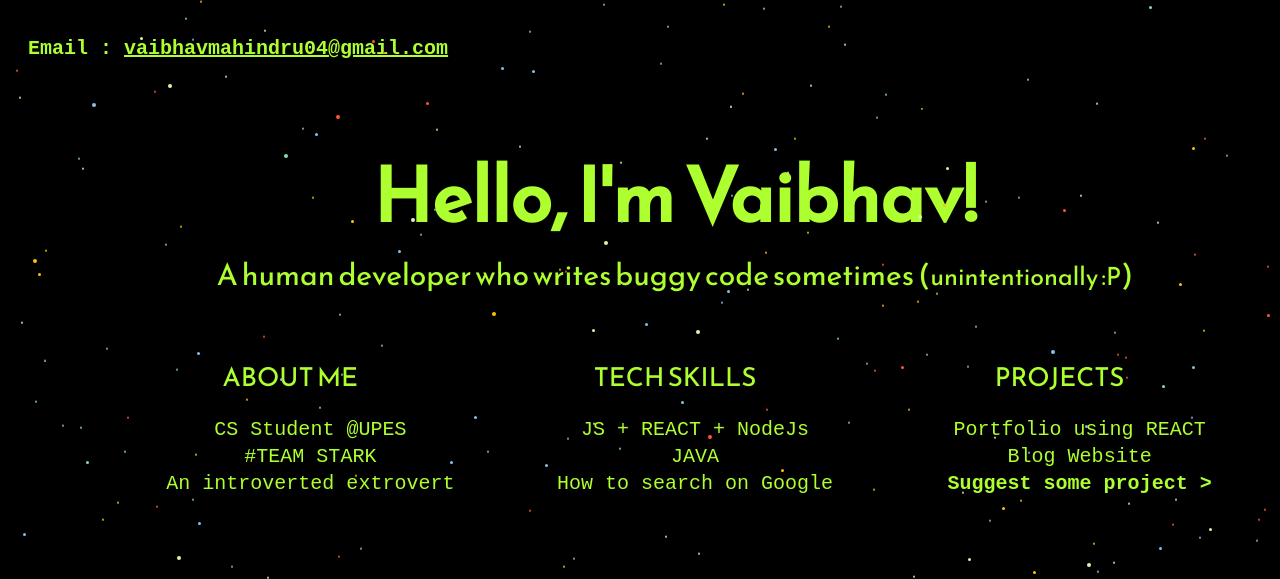
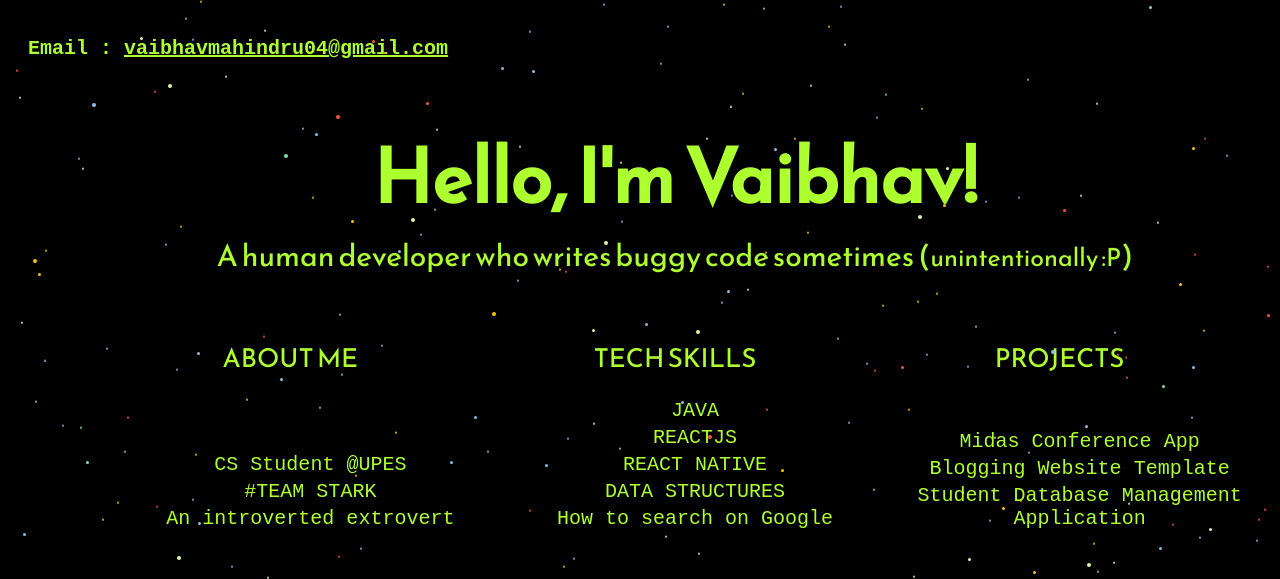
Before and after one commit to vaibhavmahindru/intro-page, a plain HTML site: page index.html in a window 1280 px wide. Shown: the top 579 px of the page. Drawn offline with Linux system fonts and the light colour scheme.

Commit message:
Update index.html

```diff
--- a/index.html
+++ b/index.html
@@ -59,8 +59,10 @@
             </div>
             <div class="info">
               <ul>
-                <li>JS + REACT + NodeJs</li>
                 <li>JAVA</li>
+                <li>REACTJS</li>
+                <li>REACT NATIVE</li>
+                <li>DATA STRUCTURES</li>
                 <li>How to search on Google</li>
               </ul>
             </div>
@@ -71,9 +73,9 @@
             </div>
             <div class="info">
               <ul>
-                <li>Portfolio using REACT</li>
-                <li>Blog Website</li>
-                <li><strong>Suggest some project ></strong></li>
+                <li>Midas Conference App</li>
+                <li>Blogging Website Template</li>
+                <li>Student Database Management Application</li>
               </ul>
             </div>
           </div>
```
